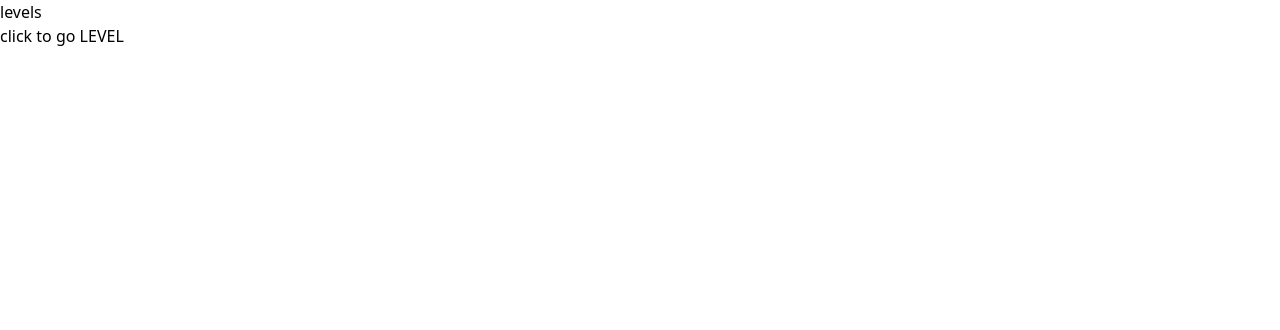
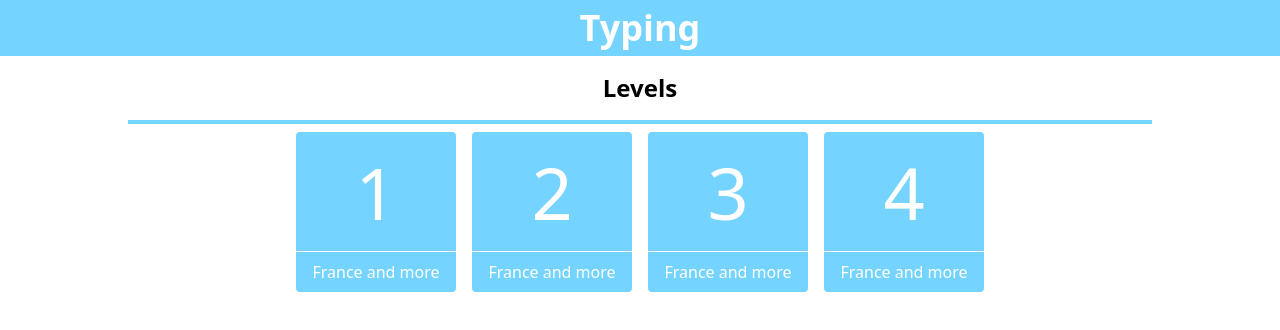
Before and after one commit to sebastian-arizaa/typing, a React (Vite) app: page / in a window 1280 px wide. Shown: the top 330 px of the page. Built offline with nearby package versions, Linux system fonts and the light colour scheme.

Commit message:
feat: agrega logica de teclado

```diff
--- a/src/App.tsx
+++ b/src/App.tsx
@@ -2,6 +2,7 @@ import { useState } from "react"
 import { PageContext } from "./context/PageContext"
 import { Page } from "./pages/Page"
 import { CurrentPage } from "./types"
+import { Header } from "./components/header"
 
 
 function App() {
@@ -9,6 +10,7 @@ function App() {
   return (
     <>
       <PageContext.Provider value={{currentPage, setCurrentPage}}>
+        <Header/>
         <Page/>
       </PageContext.Provider>
     </>
--- /dev/null
+++ b/src/components/Letter.tsx
@@ -0,0 +1,11 @@
+import { TypeLetter } from "../types"
+
+type Props = TypeLetter & {}
+
+export function Letter({letter, correct, inCorrect, hover}: Props) {
+  return (
+    <div className={`text-2xl ${letter == ' ' ? 'min-w-[10px]' : ''}
+      ${hover ? "bg-gray-200 animate-letter" : correct ? "bg-green-200" :  inCorrect ? "bg-red-300" : ''}
+    `}>{letter}</div>
+  )
+}
--- a/src/components/cardLevel.tsx
+++ b/src/components/cardLevel.tsx
@@ -0,0 +1,22 @@
+import { useContext } from "react"
+import { PageContext } from "../context/PageContext"
+
+interface Props {
+  levelNumber: string,
+  title: string
+}
+
+export function CardLevel({levelNumber, title}: Props) {
+  const {setCurrentPage} = useContext(PageContext)
+
+  const handleOnClick = () => {
+    setCurrentPage('level')
+  }
+
+  return (
+    <div onClick={handleOnClick} className="flex flex-col items-center justify-between w-40 h-40 bg-primary text-white rounded cursor-pointer hover:scale-105 hover:bg-primary/70 transition-transform">
+      <span className="flex items-center h-full text-7xl">{levelNumber}</span>
+      <p className="p-2 border-t-1 self-baseline w-40 text-center overflow-x-clip overflow-ellipsis text-nowrap">{title}</p>
+    </div>
+  )
+}
--- a/src/components/header.tsx
+++ b/src/components/header.tsx
@@ -0,0 +1,9 @@
+export function Header() {
+  return (
+    <header>
+        <nav className="flex justify-center py-2 px-[10%] bg-primary text-white">
+          <span className="text-4xl font-semibold">Typing</span>
+        </nav>
+    </header>
+  )
+}
--- a/src/index.css
+++ b/src/index.css
@@ -10,3 +10,23 @@
   -webkit-font-smoothing: antialiased;
   -moz-osx-font-smoothing: grayscale;
 }
+
+@theme {
+  --color-primary: oklch(0.828 0.111 230.318);
+
+  --animate-letter: letter 0.7s ease-in-out infinite;
+
+  @keyframes letter {
+
+    0%,
+    100% {
+      transform: translateY(0);
+      background: oklch(92.2% 0 0);
+    }
+
+    50% {
+      transform: translateY(-10%);
+      background: oklch(80.8% 0 0);
+    }
+  }
+}
--- a/src/pages/Level.tsx
+++ b/src/pages/Level.tsx
@@ -1,13 +1,113 @@
-import { useContext } from "react"
+import { useContext, useEffect, useState } from "react"
 import { PageContext } from "../context/PageContext"
+import { Letter } from "../components/Letter"
+import { TypeLetter } from "../types"
 
 export function Level() {
   const { setCurrentPage } = useContext(PageContext)
+  const [currentLetter, setCurrentLetter] = useState(0)
+  const [logicText, setLogicText] = useState<TypeLetter[]>(() => "Hello goodbye".split("").map((letter, index) => ({letter: letter, correct: false, inCorrect: false, hover: index == 0 ? true : false})))
+
+  const handleOnClick = () => {
+    setCurrentPage("levels")
+  }
+
+  useEffect(() => {
+    const handleLetterProps = (letter: Partial<TypeLetter>, props: Partial<TypeLetter>) => {
+      letter.hover = props.hover ?? letter.hover
+      letter.correct = props.correct ?? letter.correct
+      letter.inCorrect = props.inCorrect ?? letter.inCorrect
+    }
+
+    const handleIsCorrectLetter = (letter: string, key: string, copyLogicText: TypeLetter[]) => {
+      if(letter === key){
+        handleLetterProps(copyLogicText[currentLetter], {correct: true})
+      }else {
+        handleLetterProps(copyLogicText[currentLetter], {inCorrect: true})
+      }
+
+      handleLetterProps(copyLogicText[currentLetter], {hover: false})
+      setLogicText(copyLogicText)
+
+      setCurrentLetter(currentLetter + 1)
+      if(copyLogicText[currentLetter + 1]) {
+        handleLetterProps(copyLogicText[currentLetter + 1], {hover: true})
+      }
+    }
+
+    const keyDownListener = (e: KeyboardEvent) => {
+      const copyLogicText = [...(logicText.map(lt => ({...lt})))]
+      const key = e.key
+
+      if(logicText[currentLetter]) {
+        const letter = copyLogicText[currentLetter].letter
+        if(key.length > 1 && key != 'Backspace') return
+        if(key === 'Backspace' && currentLetter > 0) {
+          handleLetterProps(copyLogicText[currentLetter - 1], {correct: false, inCorrect: false, hover: true})
+          handleLetterProps(copyLogicText[currentLetter], {correct: false, inCorrect: false, hover: false})
+
+          setLogicText(copyLogicText)
+          setCurrentLetter(currentLetter - 1)
+          return
+        }else if(key === 'Backspace' && currentLetter == 0) {
+          return
+        }
+        if(currentLetter + 1 != copyLogicText.length) {
+          handleIsCorrectLetter(letter, key, copyLogicText)
+        }else {
+          handleIsCorrectLetter(letter, key, copyLogicText)
+          window.removeEventListener('keydown', keyDownListener)
+        }
+      }
+    }
+
+    const keyPressListener = (e: KeyboardEvent) => {
+      const copyLogicText = [...(logicText.map(lt => ({...lt})))]
+      const key = e.code
+      if(currentLetter === copyLogicText.length) {
+        window.removeEventListener('keypress', keyPressListener)
+        return
+      }
+      if(key === "Backspace") {
+        if(key === 'Backspace' && currentLetter > 0) {
+          for (let i = currentLetter; i >= 0; i--) {
+            if(copyLogicText[i].letter === ' ') {
+              if(i == currentLetter) return
+              setCurrentLetter(i + 1)
+              handleLetterProps(copyLogicText[i + 1], {correct: false, inCorrect: false, hover: true})
+              setLogicText(copyLogicText)
+              return
+            }
+            handleLetterProps(copyLogicText[i], {correct: false, inCorrect: false, hover: false})
+          }
+          handleLetterProps(copyLogicText[0], {correct: false, inCorrect: false, hover: true})
+          setCurrentLetter(0)
+          setLogicText(copyLogicText)
+        }
+      }
+    }
+
+    window.addEventListener('keydown', keyDownListener)
+    window.addEventListener('keypress', keyPressListener)
+
+    return () => {
+      window.removeEventListener('keydown', keyDownListener)
+      window.removeEventListener('keypress', keyPressListener)
+    }
+  }, [currentLetter, logicText])
 
   return (
-    <div>
-      <p>Level</p>
-      <button onClick={() => setCurrentPage("levels")}>click to go LEVELS</button>
+    <div className="flex flex-col gap-4 px-[10%]">
+      <div className="flex justify-between items-center">
+          <div onClick={handleOnClick} className="text-4xl cursor-pointer hover:scale-110 transition-transform">⮨</div>
+          <div className="flex gap-4">
+            <span>TPM: 200</span>
+            <span>Precición: 80%</span>
+          </div>
+      </div>
+      <div className="flex flex-wrap text-2xl">
+        {logicText.map((letter, index) => <Letter key={index} letter={letter.letter} correct={letter.correct} inCorrect={letter.inCorrect} hover={letter.hover}/>)}
+      </div>
     </div>
   )
 }
--- a/src/pages/Levels.tsx
+++ b/src/pages/Levels.tsx
@@ -1,13 +1,30 @@
-import { useContext } from "react"
-import { PageContext } from "../context/PageContext"
+import { CardLevel } from "../components/CardLevel"
 
 export function Levels() {
-  const { setCurrentPage } = useContext(PageContext)
-
+  const levels: {levelNumber: string, title: string}[] = [
+    {
+      levelNumber: '1',
+      title: 'France and more'
+    },
+    {
+      levelNumber: '2',
+      title: 'France and more'
+    },
+    {
+      levelNumber: '3',
+      title: 'France and more'
+    },
+    {
+      levelNumber: '4',
+      title: 'France and more'
+    },
+  ]
   return (
-    <div>
-      <p>levels</p>
-      <button onClick={() => setCurrentPage("level")}>click to go LEVEL</button>
+    <div className="flex flex-col items-center gap-4 px-[10%] max-sm:px-4 mt-4">
+      <h2 className="text-2xl font-semibold">Levels</h2>
+      <div className="flex flex-wrap justify-center gap-4 w-full pt-2 border-t-4 border-primary">
+          {levels.map(level => <CardLevel key={level.levelNumber}  levelNumber={level.levelNumber} title={level.title}/>)}
+      </div>
     </div>
   )
 }
--- a/src/types/index.ts
+++ b/src/types/index.ts
@@ -1 +1,7 @@
 export type CurrentPage = 'level' | 'levels'
+export type TypeLetter = {
+  letter: string,
+  correct: boolean,
+  inCorrect: boolean,
+  hover: boolean,
+}
```
